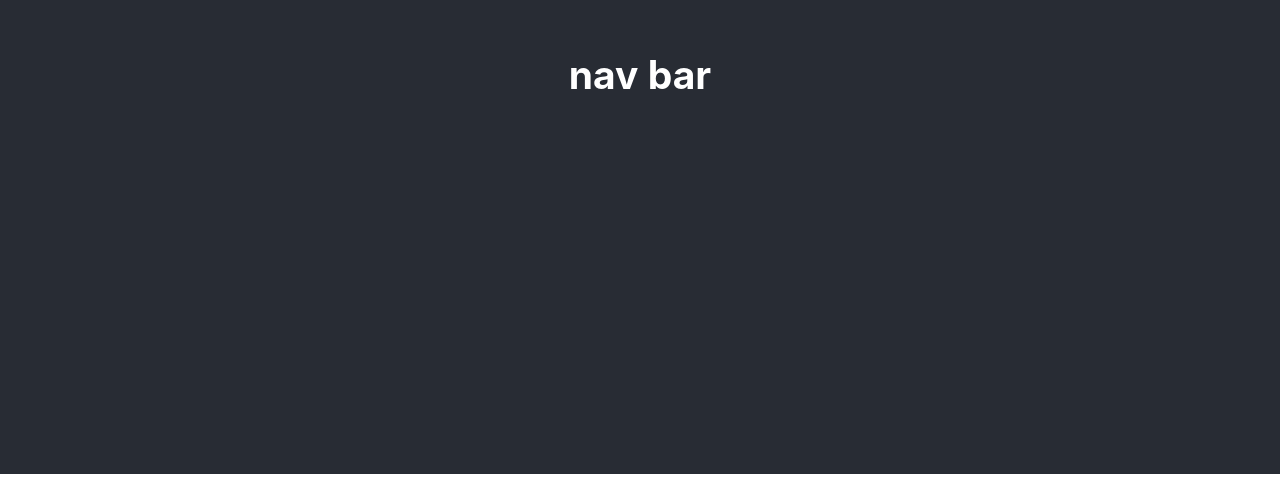
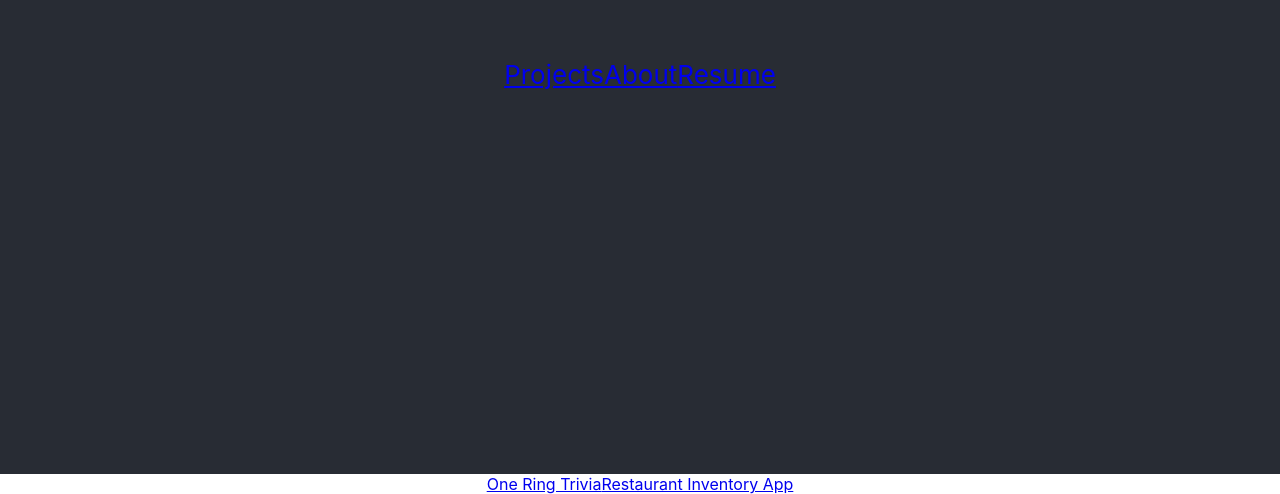
Before and after one commit to Job85/my-portfolio, a React (Create React App) app: page /projects in a window 1280 px wide. Before the commit this address had no page. Shown: the part 326-820 px from the top of the page. Built offline with nearby package versions, Linux system fonts and the light colour scheme.

Commit message:
created project page with links and put it a Route

```diff
--- a/src/App.js
+++ b/src/App.js
@@ -3,6 +3,8 @@ import { Route, Routes, Navigate } from 'react-router-dom';
 import logo from './logo.svg';
 import './App.css';
 import Nav from './components/Nav';
+import ProjectPage from './pages/ProjectPage'
+
 
 function App() {
   return (
@@ -11,7 +13,7 @@ function App() {
         <Nav />
       </header>
       <Routes>
-
+        <Route path='/projects' element={<ProjectPage />} />
       </Routes>
     </div>
   );
--- a/src/components/Nav.jsx
+++ b/src/components/Nav.jsx
@@ -4,9 +4,10 @@ const Nav = () => {
 
     return (
         <nav className='navbar'>
-            <h2>nav bar</h2>
             <div>
-                <Link />
+                <Link to='projects'>Projects</Link>
+                <Link to='about'>About</Link>
+                <Link to='resume'>Resume</Link>
             </div>
         </nav>
     )
--- /dev/null
+++ b/src/pages/ProjectPage.js
@@ -0,0 +1,17 @@
+import React from "react"
+import { useNavigate } from 'react-router-dom'
+
+
+const ProjectPage = () => {
+    // let navigate = useNavigate()
+
+    return (
+        <div>
+            <a href="https://job85.github.io/One_Ring_Trivia/" target="_blank">One Ring Trivia</a>
+            <a href="https://restaurant-inventory-app.herokuapp.com/" target="_blank">Restaurant Inventory App</a>
+        </div>
+    )
+
+}
+
+export default ProjectPage
```
